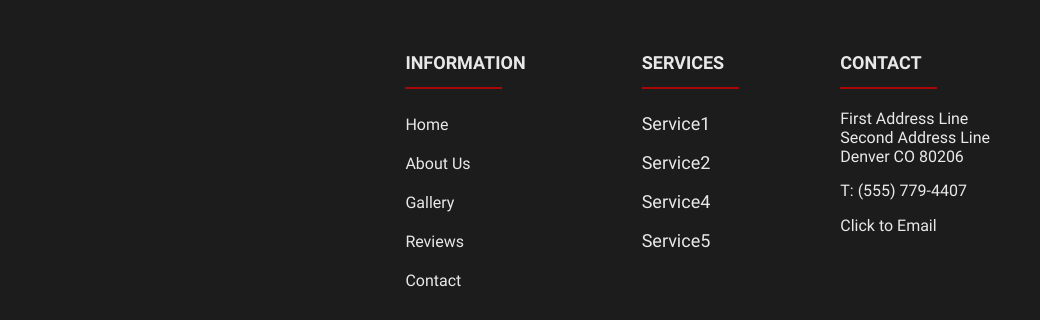
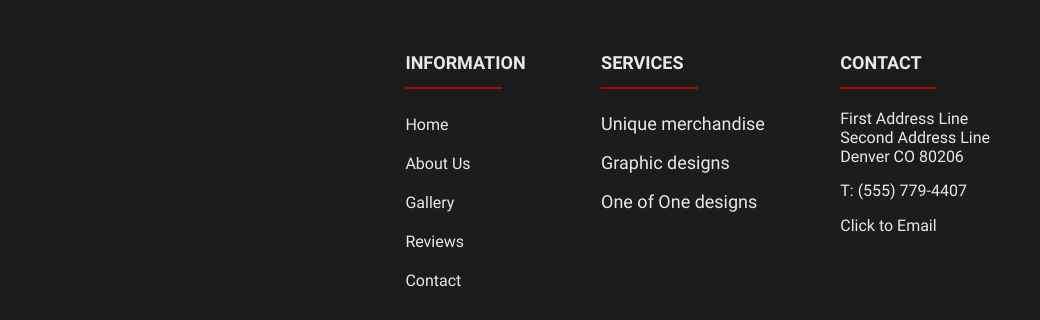
Before and after one commit to BrennenHammer/YCCustoms, an Eleventy site: page src/index.html in a window 1280 px wide. Shown: the part 6596-6916 px from the top of the page, 240-1280 px from the left. Built offline with nearby package versions, Linux system fonts and the light colour scheme; Eleventy itself is replaced by a stand-in of ours; files that its build step writes are made by us from their sources.

Commit message:
project ine and two header changed. footer link project-one

```diff
--- a/src/_includes/components/footer.html
+++ b/src/_includes/components/footer.html
@@ -30,7 +30,7 @@
                         <a href="/about">About Us</a>
                     </li>
                     <li>
-                        <a href="/projects">Gallery</a>
+                        <a href="/project-one">Gallery</a>
                     </li>
                     <li>
                         <a href="/reviews">Reviews</a>
@@ -43,10 +43,9 @@
                     <li>
                         <h2>Services</h2>
                     </li>
-                    <li>Service1</li>
-                    <li>Service2</li>
-                    <li>Service4</li>
-                    <li>Service5</li>
+                    <li>Unique merchandise</li>
+                    <li>Graphic designs</li>
+                    <li>One of One designs</li>
                 </ul>
                 <ul>
                     <li>
```
Also changed, not shown: src/content/pages/project-one.html (+1 -1 lines), src/content/pages/project-two.html (+1 -1 lines).
